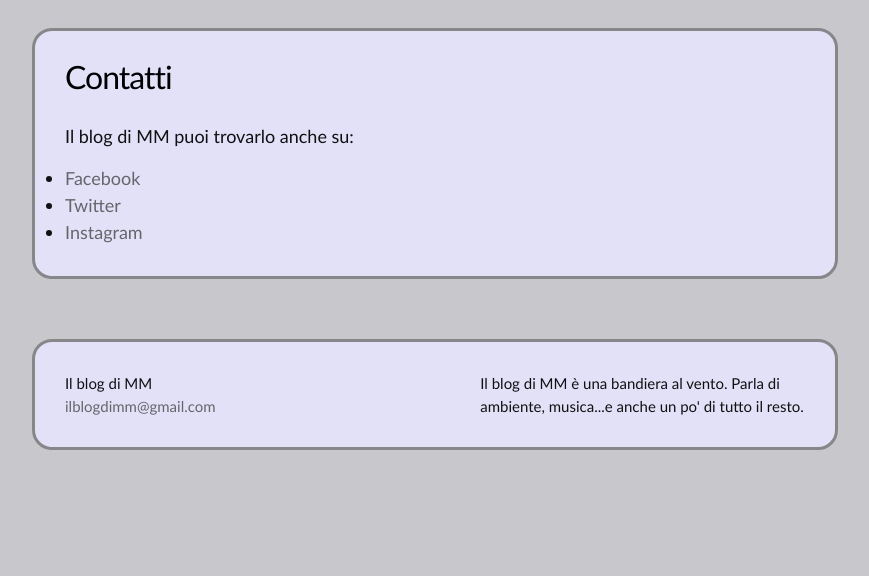
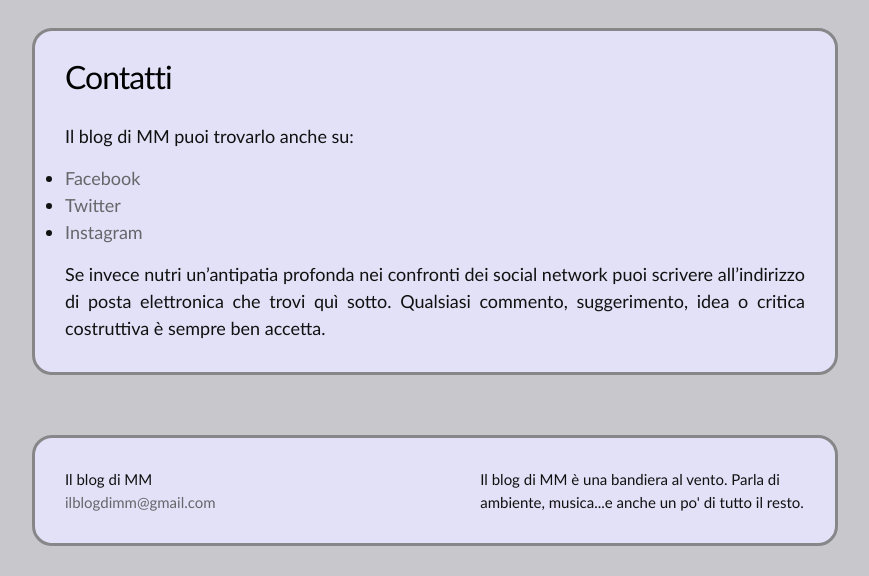
Before and after one commit to ilblogdimm/ilblogdimm, a Jekyll site: the page built from contatti.md, in a window 1280 px wide. Shown: the part 1059-1635 px from the top of the page, without its empty margins (205-1074 px from the left). Built offline with Jekyll 4.4.1, drawn with Linux system fonts in a browser that asks for light colours; before the commit the page ends 1539 px from its top, so only the background shows below that.

Commit message:
Modifica sezione contatti

```diff
--- a/contatti.md
+++ b/contatti.md
@@ -11,3 +11,6 @@ Il blog di MM puoi trovarlo anche su:
 * [Facebook](https://www.facebook.com/IlblogdiMM)
 * [Twitter](https://twitter.com/IlblogdiMM)
 * [Instagram](http://instagram.com/ilblogdimm)
+
+Se invece nutri un'antipatia profonda nei confronti dei social network puoi scrivere all'indirizzo di posta elettronica che trovi quì sotto.
+Qualsiasi commento, suggerimento, idea o critica costruttiva è sempre ben accetta.
```
